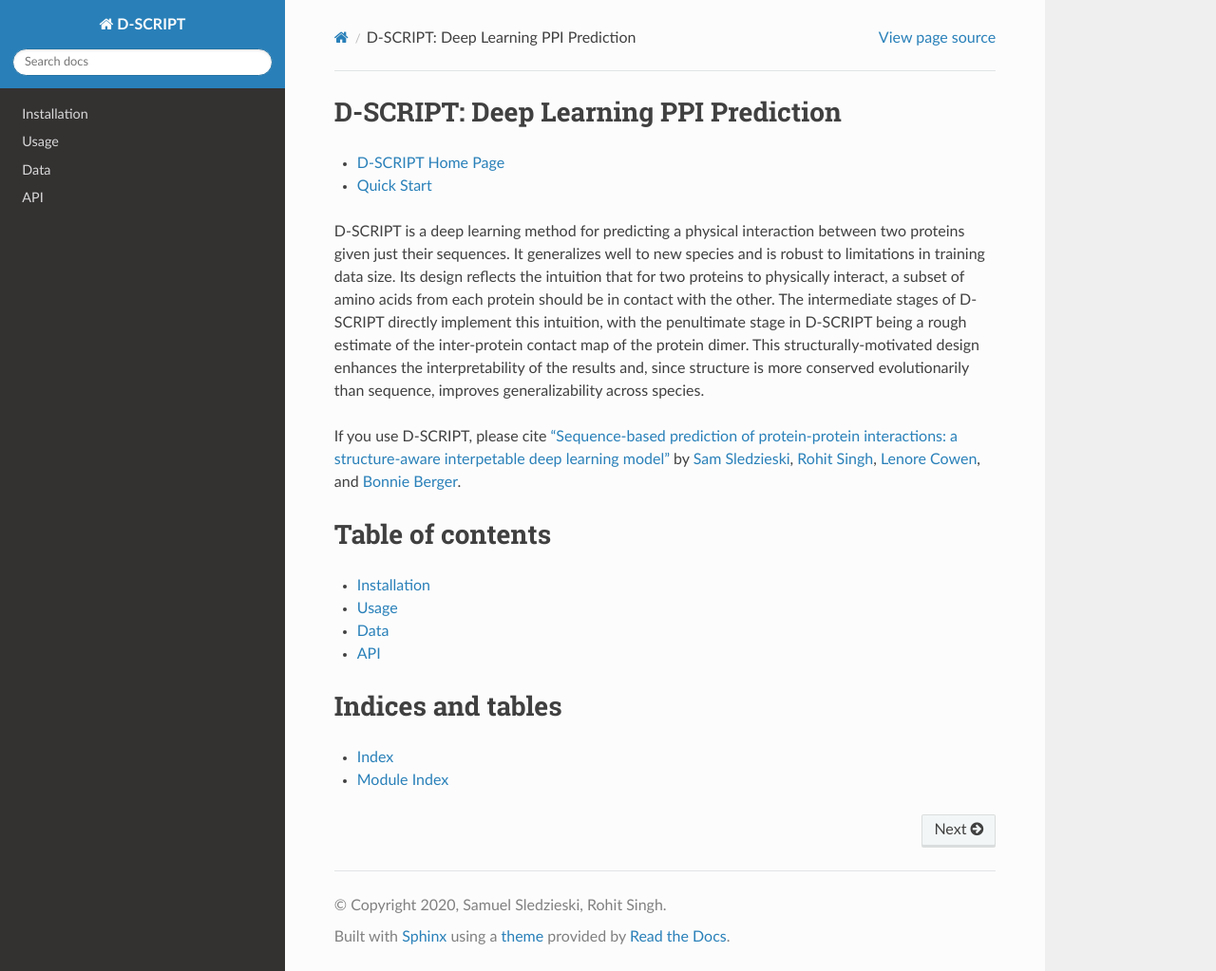
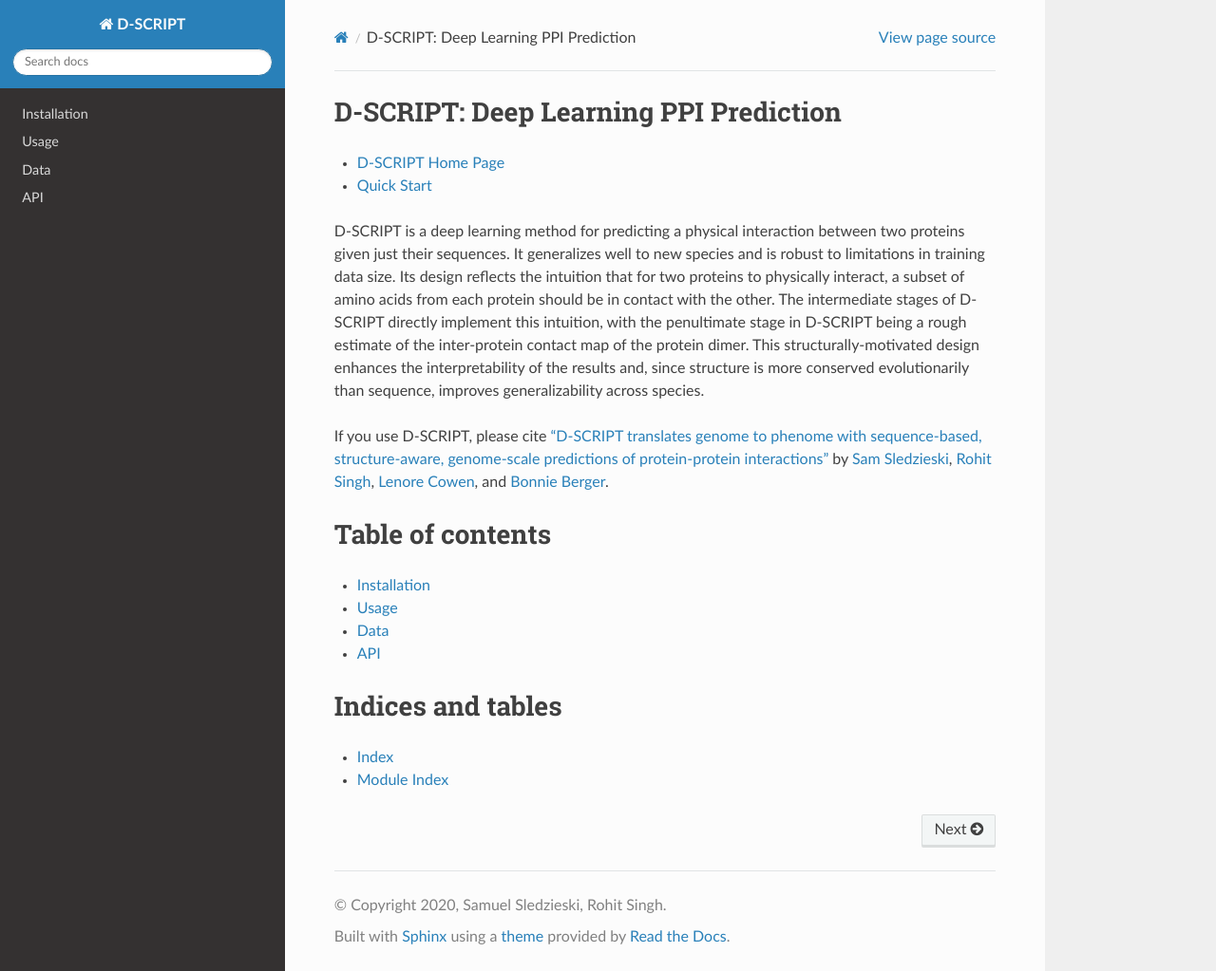
Before and after one commit to samsledje/D-SCRIPT, a Sphinx documentation site: the page built from docs/source/index.rst, in a window 1280 px wide and 1023 px high. Shown: the whole window at 95% size. Built offline with Sphinx 7.4.7 and the Read the Docs theme 2.0.0, drawn with Linux system fonts in a browser that asks for light colours.

Commit message:
Update index.rst

```diff
--- a/docs/source/index.rst
+++ b/docs/source/index.rst
@@ -12,7 +12,7 @@ The intermediate stages of D-SCRIPT directly implement this intuition, with the
 contact map of the protein dimer. This structurally-motivated design enhances the interpretability of the results and, since structure is more conserved
 evolutionarily than sequence, improves generalizability across species.
 
-If you use D-SCRIPT, please cite `"Sequence-based prediction of protein-protein interactions: a structure-aware interpetable deep learning model" <https://www.biorxiv.org/content/10.1101/2021.01.22.427866v1>`_
+If you use D-SCRIPT, please cite `"D-SCRIPT translates genome to phenome with sequence-based, structure-aware, genome-scale predictions of protein-protein interactions" <https://www.cell.com/cell-systems/fulltext/S2405-4712(21)00333-1>`_
 by `Sam Sledzieski`_, `Rohit Singh`_, `Lenore Cowen`_, and `Bonnie Berger`_.
 
 .. _`D-SCRIPT Home Page`: http://dscript.csail.mit.edu
```
